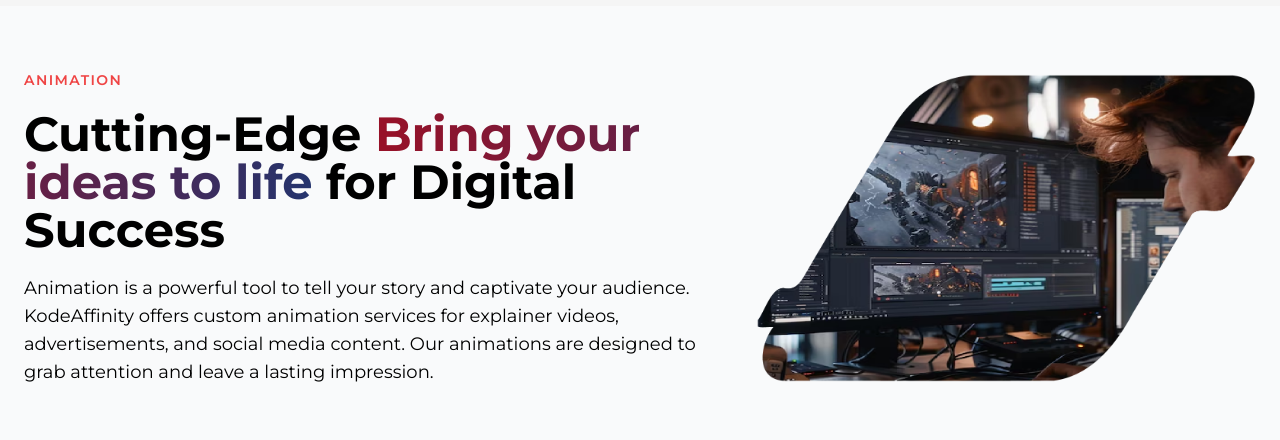
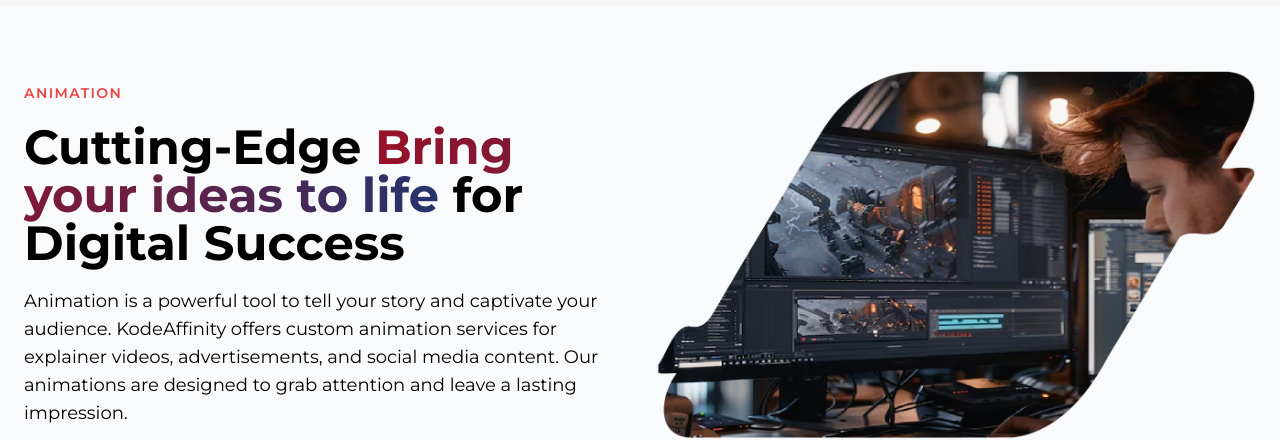
Before and after one commit to Hashirnadeemkhan/kodeaffinity, a Next.js app: page /services/animation in a window 1280 px wide. Shown: the part 394-834 px from the top of the page. Built offline with nearby package versions, Linux system fonts and the light colour scheme; grey boxes are pictures that could not be loaded.

Commit message:
updation

```diff
--- a/app/components/widgets/AnimatedServiceSection.tsx
+++ b/app/components/widgets/AnimatedServiceSection.tsx
@@ -69,7 +69,7 @@ const AnimatedServiceSection = ({ service }: { service: Service }) => {
       <div className="max-w-7xl mx-auto flex flex-col md:flex-row items-center justify-between gap-8">
         <motion.div className="max-w-2xl space-y-5" initial="hidden" animate={textControls} variants={textAnimation}>
           <p className="text-red-500 text-sm uppercase tracking-widest font-semibold">{service.title}</p>
-          <h1 className="lg:text-5xl md:text-3xl text-2xl mt-2 ">
+          <h1 className="lg:text-5xl md:text-3xl text-2xl mt-2 w-full">
             Cutting-Edge{" "}
             <span className="bg-gradient-to-r font-bold from-[#981127] via-[#652046] to-[#24346D] bg-clip-text text-transparent ">
               {service.description}
@@ -83,9 +83,10 @@ const AnimatedServiceSection = ({ service }: { service: Service }) => {
             <Image
               src={service.image || "/placeholder.svg"}
               alt={service.title}
+              height={500}
               width={500}
-              height={500}
-              className="rounded-lg"
+           className="lg:w-[600px]  md:w-[350px]"
+
             />
           )}
         </motion.div>
```
